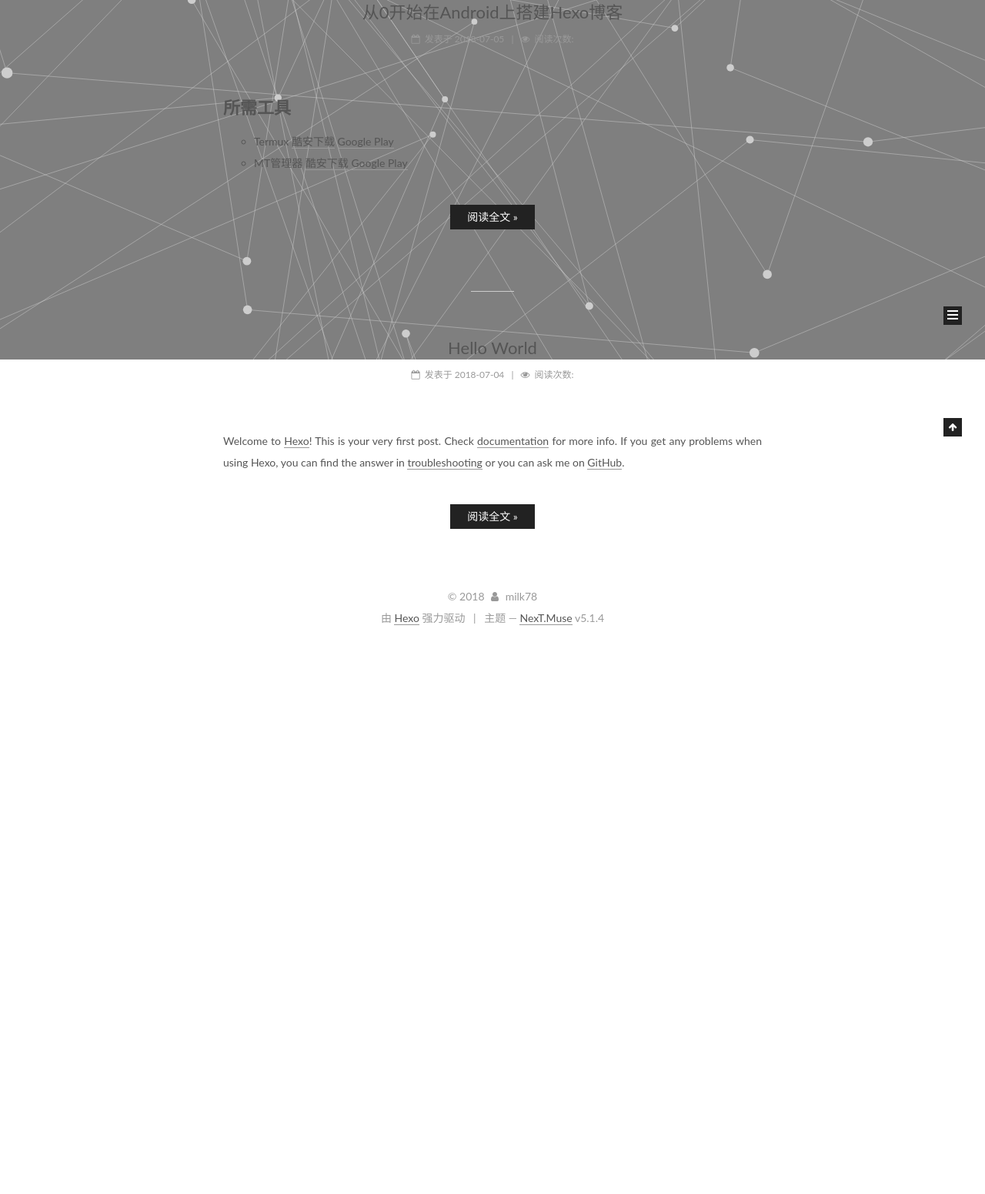
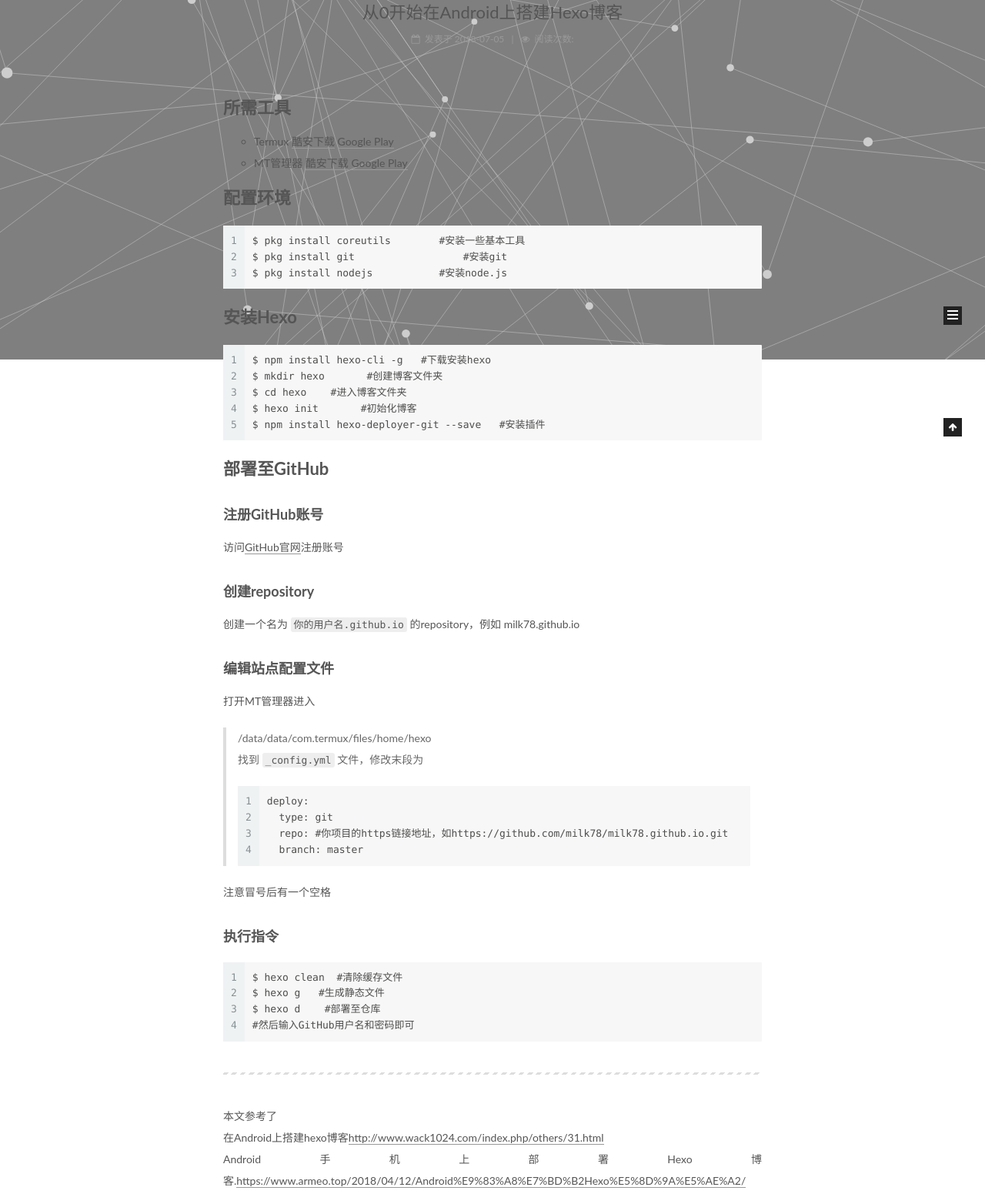
Before and after one commit to milk78/milk78.github.io, a plain HTML site: page index.html in a window 1280 px wide. Shown: the part 333-1884 px from the top of the page at 77% size. Before the commit the page ends 1170 px from the top, so only its background shows below. Drawn offline with Linux system fonts and the light colour scheme; a script that the page names is missing.

Commit message:
Site updated: 2018-07-05 08:09:25

```diff
--- a/css/main.css
+++ b/css/main.css
@@ -1822,7 +1822,7 @@ pre .javascript .function {
   width: 4px;
   height: 4px;
   border-radius: 50%;
-  background: #7affff;
+  background: #fface0;
 }
 .links-of-blogroll {
   font-size: 13px;
--- a/index.html
+++ b/index.html
@@ -327,17 +327,25 @@
 
 
 
-          <h1 id="所需工具"><a href="#所需工具" class="headerlink" title="所需工具"></a>所需工具</h1><ul>
+
+            <h1 id="所需工具"><a href="#所需工具" class="headerlink" title="所需工具"></a>所需工具</h1><ul>
 <li>Termux    <a href="https://www.coolapk.com/apk/com.termux" target="_blank" rel="noopener">酷安下载</a>   <a href="https://play.google.com/store/apps/details?id=com.termux" target="_blank" rel="noopener">Google Play</a></li>
 <li>MT管理器    <a href="https://www.coolapk.com/apk/bin.mt.plus" target="_blank" rel="noopener">酷安下载</a>   <a href="https://play.google.com/store/apps/details?id=bin.mt.plus" target="_blank" rel="noopener">Google Play</a></li>
 </ul>
-          <!--noindex-->
-          <div class="post-button text-center">
-            <a class="btn" href="/2018/07/05/从0开始在Android上搭建Hexo博客/#more" rel="contents">
-              阅读全文 &raquo;
-            </a>
-          </div>
-          <!--/noindex-->
+<h1 id="配置环境"><a href="#配置环境" class="headerlink" title="配置环境"></a>配置环境</h1><figure class="highlight plain"><table><tr><td class="gutter"><pre><span class="line">1</span><br><span class="line">2</span><br><span class="line">3</span><br></pre></td><td class="code"><pre><span class="line">$ pkg install coreutils        #安装一些基本工具 </span><br><span class="line">$ pkg install git                  #安装git </span><br><span class="line">$ pkg install nodejs           #安装node.js</span><br></pre></td></tr></table></figure>
+<h1 id="安装Hexo"><a href="#安装Hexo" class="headerlink" title="安装Hexo"></a>安装Hexo</h1><figure class="highlight plain"><table><tr><td class="gutter"><pre><span class="line">1</span><br><span class="line">2</span><br><span class="line">3</span><br><span class="line">4</span><br><span class="line">5</span><br></pre></td><td class="code"><pre><span class="line">$ npm install hexo-cli -g   #下载安装hexo</span><br><span class="line">$ mkdir hexo       #创建博客文件夹</span><br><span class="line">$ cd hexo    #进入博客文件夹</span><br><span class="line">$ hexo init       #初始化博客</span><br><span class="line">$ npm install hexo-deployer-git --save   #安装插件</span><br></pre></td></tr></table></figure>
+<h1 id="部署至GitHub"><a href="#部署至GitHub" class="headerlink" title="部署至GitHub"></a>部署至GitHub</h1><h3 id="注册GitHub账号"><a href="#注册GitHub账号" class="headerlink" title="注册GitHub账号"></a>注册GitHub账号</h3><p>访问<a href="https://github.com/" target="_blank" rel="noopener">GitHub官网</a>注册账号</p>
+<h3 id="创建repository"><a href="#创建repository" class="headerlink" title="创建repository"></a>创建repository</h3><p>创建一个名为 <code>你的用户名.github.io</code> 的repository，例如 milk78.github.io</p>
+<h3 id="编辑站点配置文件"><a href="#编辑站点配置文件" class="headerlink" title="编辑站点配置文件"></a>编辑站点配置文件</h3><p>   打开MT管理器进入</p>
+<blockquote>
+<p>/data/data/com.termux/files/home/hexo<br>  找到 <code>_config.yml</code> 文件，修改末段为<br><figure class="highlight plain"><table><tr><td class="gutter"><pre><span class="line">1</span><br><span class="line">2</span><br><span class="line">3</span><br><span class="line">4</span><br></pre></td><td class="code"><pre><span class="line">deploy:</span><br><span class="line">  type: git</span><br><span class="line">  repo: #你项目的https链接地址，如https://github.com/milk78/milk78.github.io.git</span><br><span class="line">  branch: master</span><br></pre></td></tr></table></figure></p>
+</blockquote>
+<p>  注意冒号后有一个空格</p>
+<h3 id="执行指令"><a href="#执行指令" class="headerlink" title="执行指令"></a>执行指令</h3><figure class="highlight plain"><table><tr><td class="gutter"><pre><span class="line">1</span><br><span class="line">2</span><br><span class="line">3</span><br><span class="line">4</span><br></pre></td><td class="code"><pre><span class="line">$ hexo clean  #清除缓存文件</span><br><span class="line">$ hexo g   #生成静态文件</span><br><span class="line">$ hexo d    #部署至仓库</span><br><span class="line">#然后输入GitHub用户名和密码即可</span><br></pre></td></tr></table></figure>
+<hr>
+<p>本文参考了<br>在Android上搭建hexo博客<a href="http://www.wack1024.com/index.php/others/31.html" target="_blank" rel="noopener">http://www.wack1024.com/index.php/others/31.html</a><br>Android手机上部署Hexo博客.<a href="https://www.armeo.top/2018/04/12/Android%E9%83%A8%E7%BD%B2Hexo%E5%8D%9A%E5%AE%A2/" target="_blank" rel="noopener">https://www.armeo.top/2018/04/12/Android%E9%83%A8%E7%BD%B2Hexo%E5%8D%9A%E5%AE%A2/</a></p>
+
+
 
 
     </div>
```
Also changed, not shown: 2018/07/05/从0开始在Android上搭建Hexo博客/index.html (+6 -7 lines).
